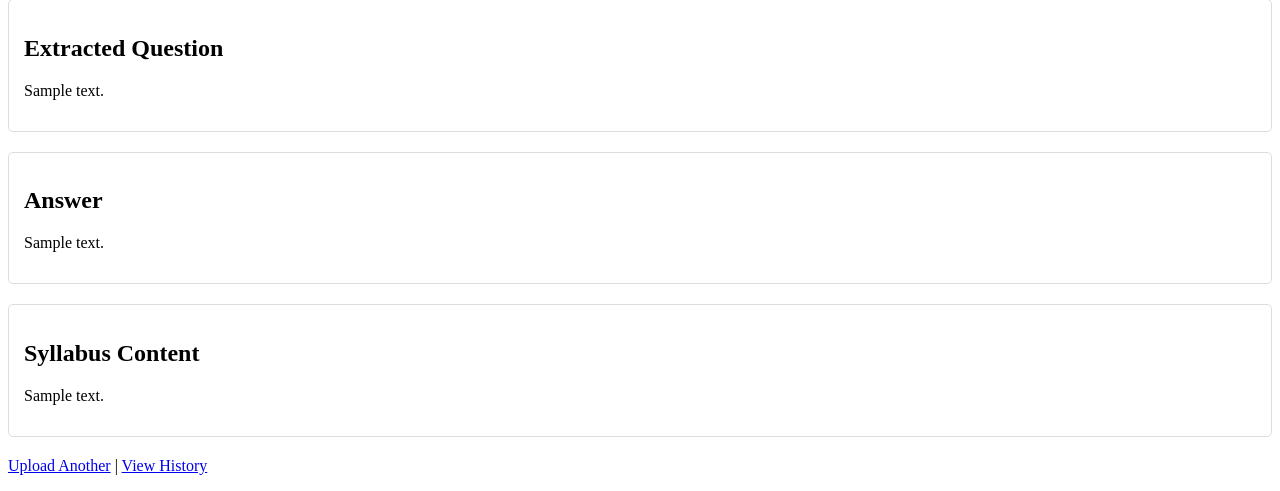
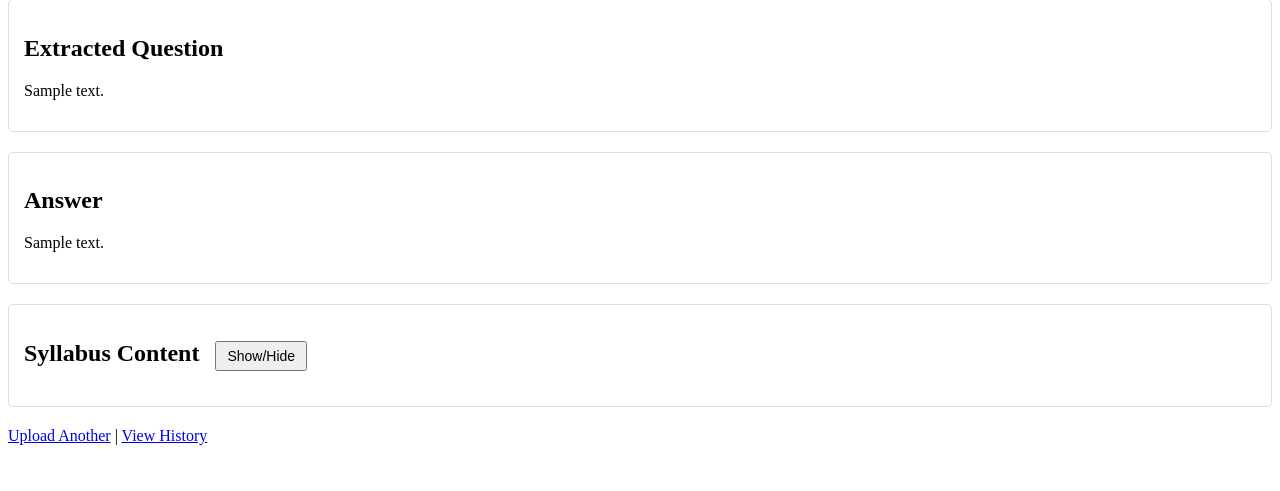
Before and after one commit to Mekhlafi98/solverai, a Django app: page /whatsapp/results/1/ in a window 1280 px wide. Shown: the part 504-995 px from the top of the page. After the commit the page ends 949 px from the top, so only its background shows below. Run offline with Django 5.2, Linux system fonts and the light colour scheme; tables that the repository leaves empty hold one stand-in row (values such as "Sample post"); grey boxes marked "Sample" are stand-in pictures.

Commit message:
Assistant checkpoint: Add syllabus content toggle functionality
Assistant generated file changes:
- whatsapp/templates/results.html: Add toggle functionality for syllabus content

---

User prompt:

i need to toggle the Syllabus Content in the results

Replit-Commit-Author: Assistant
Replit-Commit-Session-Id: 60178ad7-48d0-48f0-8bba-d4767e344e1c

```diff
--- a/whatsapp/templates/results.html
+++ b/whatsapp/templates/results.html
@@ -31,9 +31,28 @@
         <p>{{ question.answer }}</p>
     </div>
     <div class="content-section">
-        <h2>Syllabus Content</h2>
-        <p>{{ question.syllabus.content }}</p>
+        <h2>
+            Syllabus Content
+            <button onclick="toggleSyllabus()" class="toggle-btn">Show/Hide</button>
+        </h2>
+        <div id="syllabusContent" style="display: none;">
+            <p>{{ question.syllabus.content }}</p>
+        </div>
     </div>
+    <script>
+        function toggleSyllabus() {
+            const content = document.getElementById('syllabusContent');
+            content.style.display = content.style.display === 'none' ? 'block' : 'none';
+        }
+    </script>
+    <style>
+        .toggle-btn {
+            font-size: 14px;
+            padding: 5px 10px;
+            margin-left: 10px;
+            cursor: pointer;
+        }
+    </style>
     <p>
         <a href="{% url 'upload' %}">Upload Another</a> |
         <a href="{% url 'history' %}">View History</a>
```
